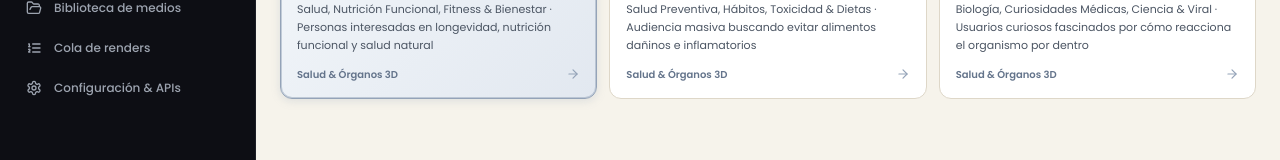
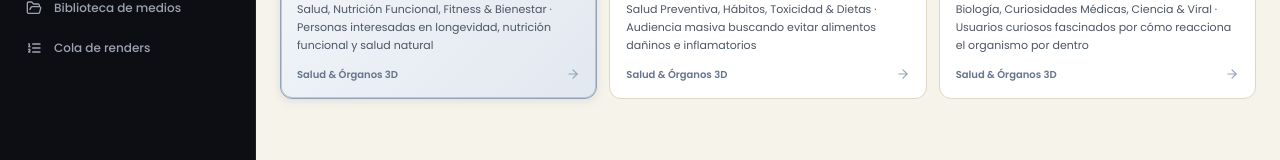
Before and after one commit to Sano-Punto/contenido-viral, a Next.js app: page /generador-de-videos in a window 1280 px wide. Shown: the part 252-412 px from the top of the page. Built offline with nearby package versions, Linux system fonts and the light colour scheme; a web font is replaced by a local one.

Commit message:
feat: remove configuracion y apis from public navigation and routes

```diff
--- a/app/(dashboard)/configuracion-apis/page.tsx
+++ /dev/null
@@ -1,12 +0,0 @@
-'use client';
-
-import React from 'react';
-import { AiSettingsView } from '@/components/views/AiSettingsView';
-
-export default function ConfiguracionApisPage() {
-  return (
-    <div className="w-full">
-      <AiSettingsView />
-    </div>
-  );
-}
--- a/components/layout/Sidebar.tsx
+++ b/components/layout/Sidebar.tsx
@@ -11,7 +11,6 @@ import {
   Layers,
   FolderOpen,
   ListOrdered,
-  Settings,
   TrendingUp,
   X,
   LogOut,
@@ -30,7 +29,6 @@ const MENU_ITEMS: MenuItem[] = [
   { href: '/formatos-frameworks', label: 'Formatos & frameworks', icon: Layers, badge: '3' },
   { href: '/biblioteca-medios', label: 'Biblioteca de medios', icon: FolderOpen },
   { href: '/cola-renders', label: 'Cola de renders', icon: ListOrdered },
-  { href: '/configuracion-apis', label: 'Configuración & APIs', icon: Settings },
 ];
 
 export const Sidebar: React.FC = () => {
--- a/components/layout/TopHeader.tsx
+++ b/components/layout/TopHeader.tsx
@@ -12,7 +12,6 @@ const PATH_TITLES: Record<string, { titleMain: string; titleAccent: string }> =
   '/formatos-frameworks': { titleMain: 'Formatos &', titleAccent: 'Frameworks' },
   '/biblioteca-medios': { titleMain: 'Biblioteca de', titleAccent: 'Medios' },
   '/cola-renders': { titleMain: 'Cola de', titleAccent: 'Renders' },
-  '/configuracion-apis': { titleMain: 'Configuración de', titleAccent: 'APIs' },
 };
 
 export const TopHeader: React.FC = () => {
```
